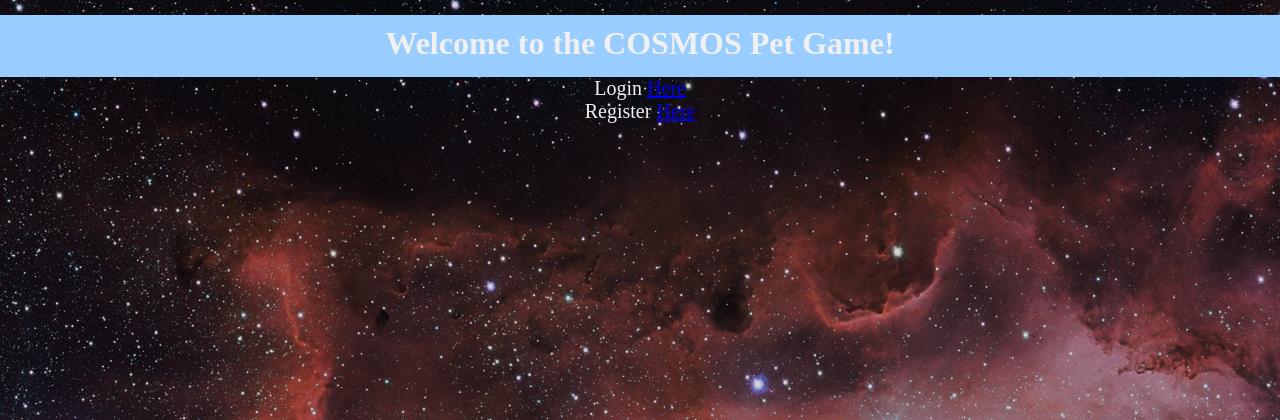
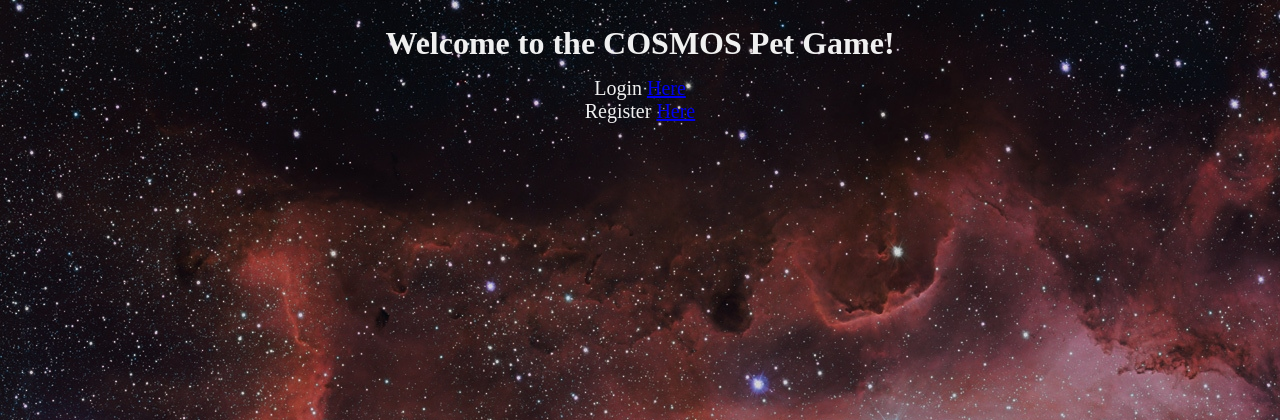
Before and after one commit to stuycs-softdev/proj3-6-COSMOS, a Flask app: page / in a window 1280 px wide. Shown: the top 420 px of the page. Run offline with Flask 2, Linux system fonts and the light colour scheme; some web fonts are replaced.

Commit message:
Update style.css

```diff
--- a/static/css/style.css
+++ b/static/css/style.css
@@ -19,7 +19,7 @@ body {
 
 h1 {
 	padding:10px;
-	background:#9cf;
+/*	background:#9cf;*/
 	padding-bottom:15px;
 	margin-top:15px;
 	text-align:center;
```
